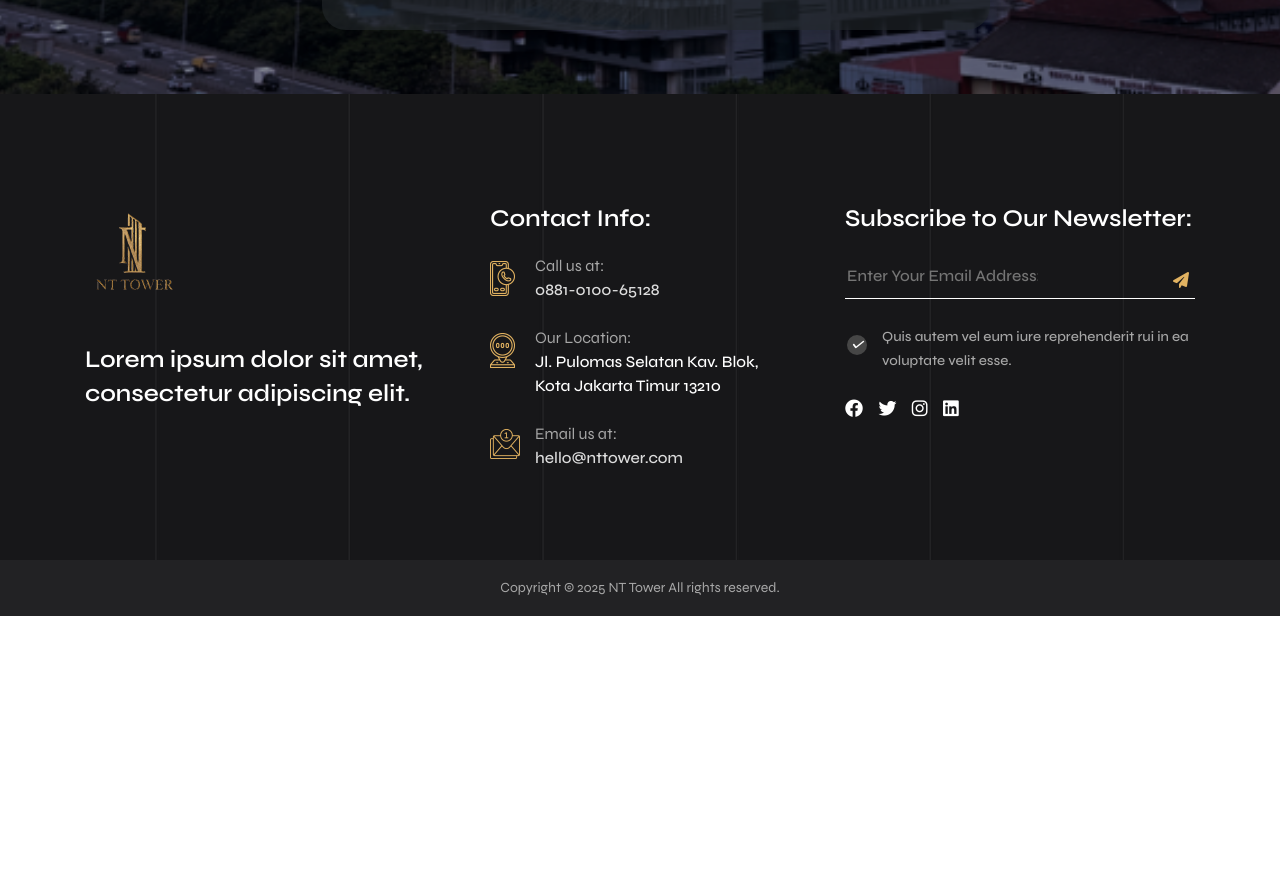
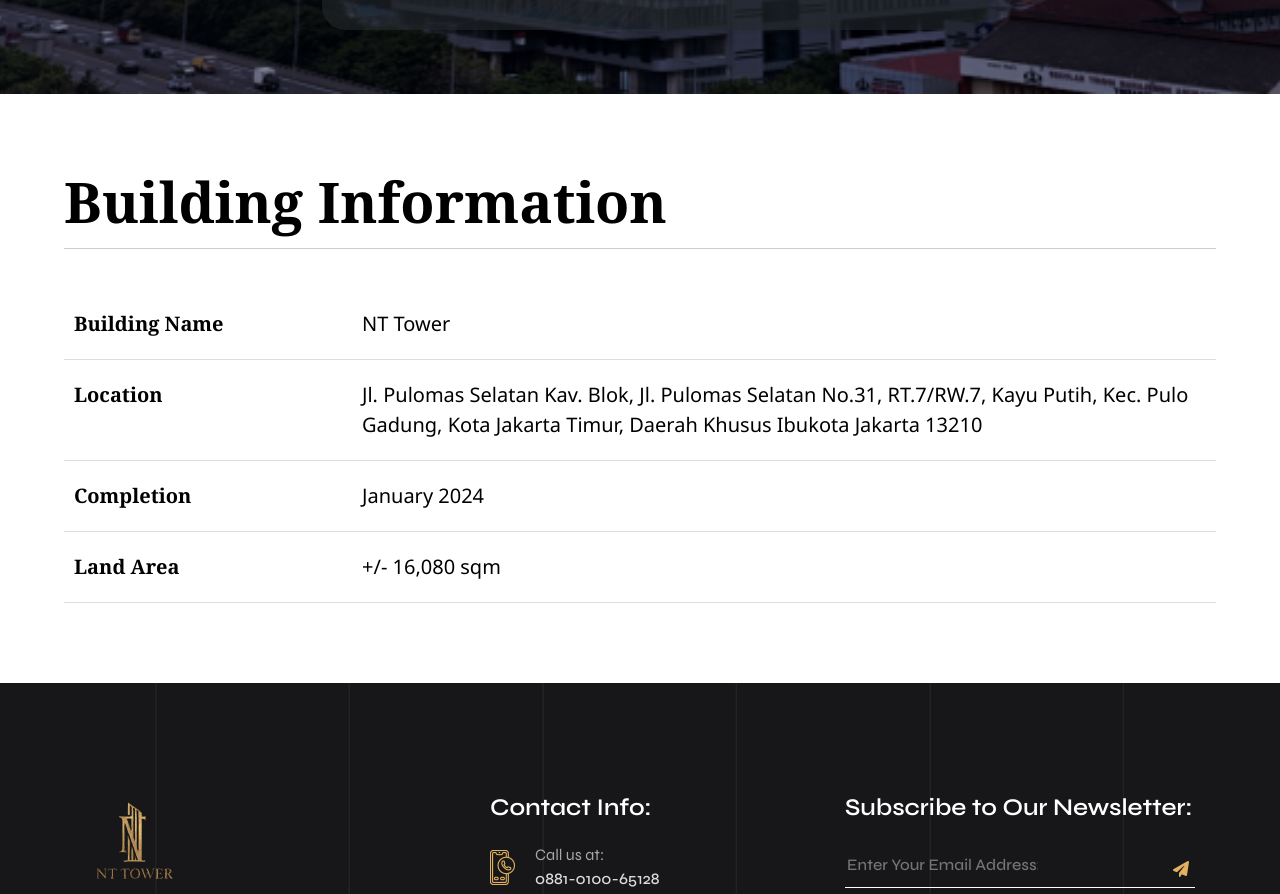
Before and after one commit to BryanSeanAbner/NT-Tower, a plain HTML site: page buildingspec.html in a window 1280 px wide. Shown: the part 1055-1949 px from the top of the page. Before the commit the page ends 1671 px from the top, so only its background shows below. Drawn offline with nearby package versions, Linux system fonts and the light colour scheme.

Commit message:
Update Commit

```diff
--- a/buildingspec.html
+++ b/buildingspec.html
@@ -506,6 +506,48 @@
   background: #222!important;
   color: #E1B261 !important;
 }
+
+  .building-information {
+    padding: 80px 5%;
+    font-family: "Georgia", serif;
+    background-color: #fff;
+    color: #000;
+  }
+
+  .building-information h2 {
+    font-size: 56px;
+    font-weight: 600;
+    margin-bottom: 40px;
+    border-bottom: 1px solid #ccc;
+    padding-bottom: 20px;
+    color: #000; /* pastikan hitam */
+  }
+
+  .info-table {
+    width: 100%;
+    border-collapse: collapse;
+  }
+
+  .info-table tr {
+    border-bottom: 1px solid #ddd;
+  }
+
+  .info-table td {
+    padding: 20px 10px;
+    vertical-align: top;
+    font-size: 20px;
+  }
+
+  .info-table td.label {
+    font-weight: bold;
+    width: 25%;
+    font-family: "Georgia", serif;
+  }
+
+  .info-table td.value {
+    width: 75%;
+    font-family: "Segoe UI", sans-serif;
+  }
 </style>
 <body>
 <!-- Header  -->
@@ -641,6 +683,28 @@
       </div>
     </section>
 </div>
+
+<section class="building-information">
+  <h2>Building Information</h2>
+  <table class="info-table">
+    <tr>
+      <td class="label">Building Name</td>
+      <td class="value">NT Tower</td>
+    </tr>
+    <tr>
+      <td class="label">Location</td>
+      <td class="value">Jl. Pulomas Selatan Kav. Blok, Jl. Pulomas Selatan No.31, RT.7/RW.7, Kayu Putih, Kec. Pulo Gadung, Kota Jakarta Timur, Daerah Khusus Ibukota Jakarta 13210</td>
+    </tr>
+    <tr>
+      <td class="label">Completion</td>
+      <td class="value">January 2024</td>
+    </tr>
+    <tr>
+      <td class="label">Land Area</td>
+      <td class="value">+/- 16,080 sqm</td>
+    </tr>
+  </table>
+</section>
 <!-- Building Specification page -->
 <!-- Section aboutpage-section.about-section dihapus agar tidak ada background ganda di bawah banner-section -->
 
```
